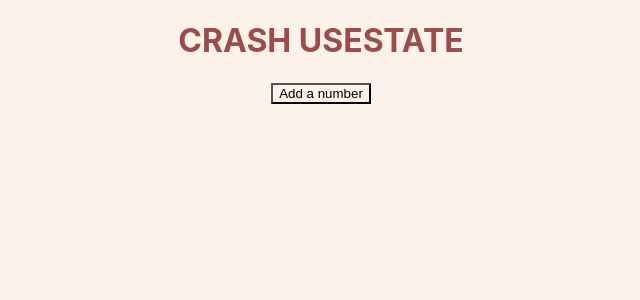
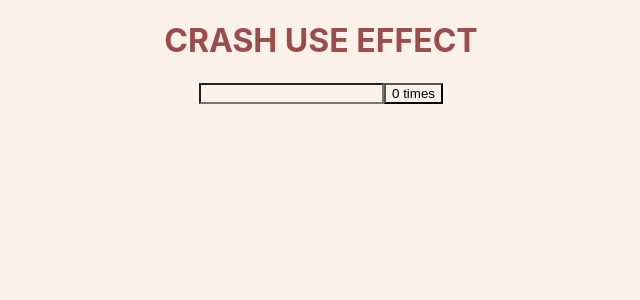
Before and after one commit to venkat-devish/crash-react-hooks, a React (Create React App) app: page / in a window 1280 px wide. Shown: the top 300 px of the page, without its empty margins (319-959 px from the left). Built offline with nearby package versions, Linux system fonts and the light colour scheme.

Commit message:
add: consitional effect

```diff
--- a/src/App.js
+++ b/src/App.js
@@ -1,11 +1,11 @@
 import "./App.css";
-import UseState_D from "./components/useStateHook/UseState_D";
+import UseEffect_A from "./components/useEffectHook/UseEffect_A";
 
 function App() {
   return (
     <div className="App">
-      <h1>CRASH USESTATE</h1>
-      <UseState_D />
+      <h1>CRASH USE EFFECT</h1>
+      <UseEffect_A />
     </div>
   );
 }
--- /dev/null
+++ b/src/components/useEffectHook/UseEffect_A.jsx
@@ -0,0 +1,25 @@
+import React, { useEffect, useState } from "react";
+
+const UseEffect_A = () => {
+  const [count, setCount] = useState(0);
+  const [title, setTitle] = useState("");
+  console.log("rendered");
+  useEffect(() => {
+    console.log("Effect ran");
+    document.title = `Clicked ${count} times`;
+  }, [count]);
+  return (
+    <div>
+      <input
+        type="text"
+        value={title}
+        onChange={(e) => {
+          setTitle(e.target.value);
+        }}
+      />
+      <button onClick={() => setCount(count + 1)}>{count} times</button>
+    </div>
+  );
+};
+
+export default UseEffect_A;
```
